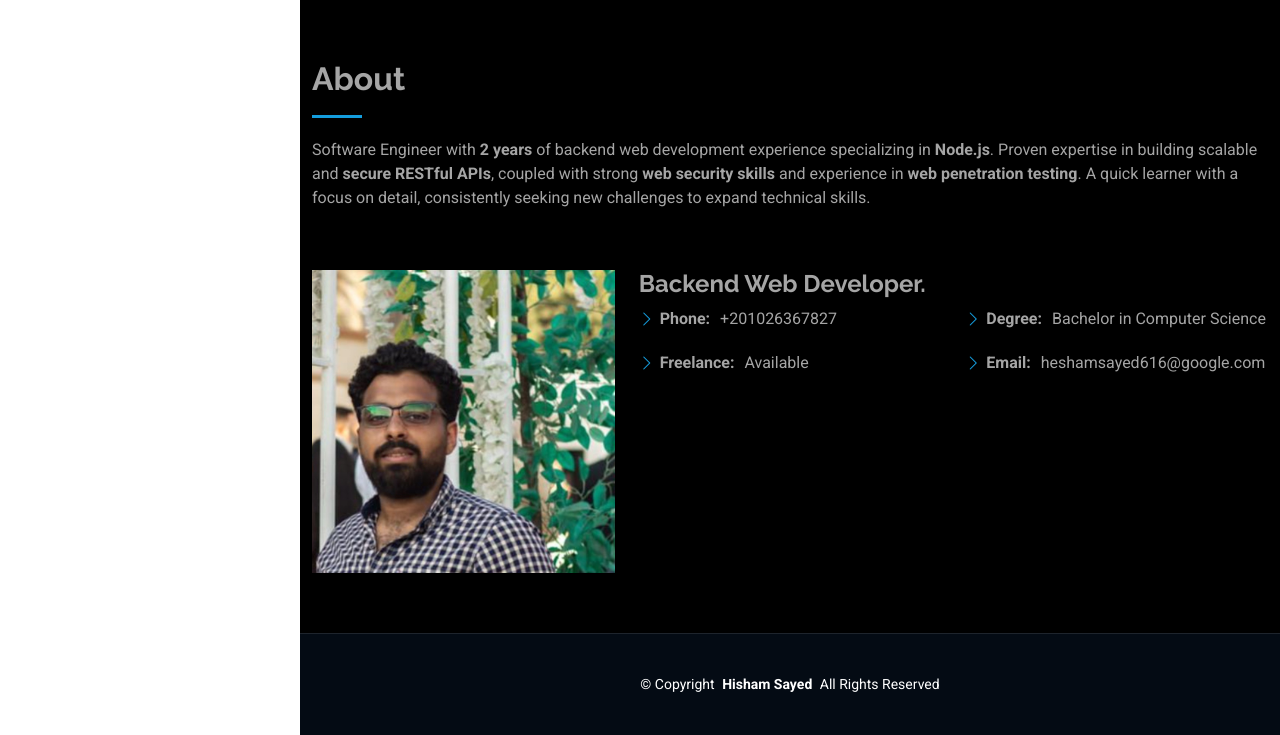
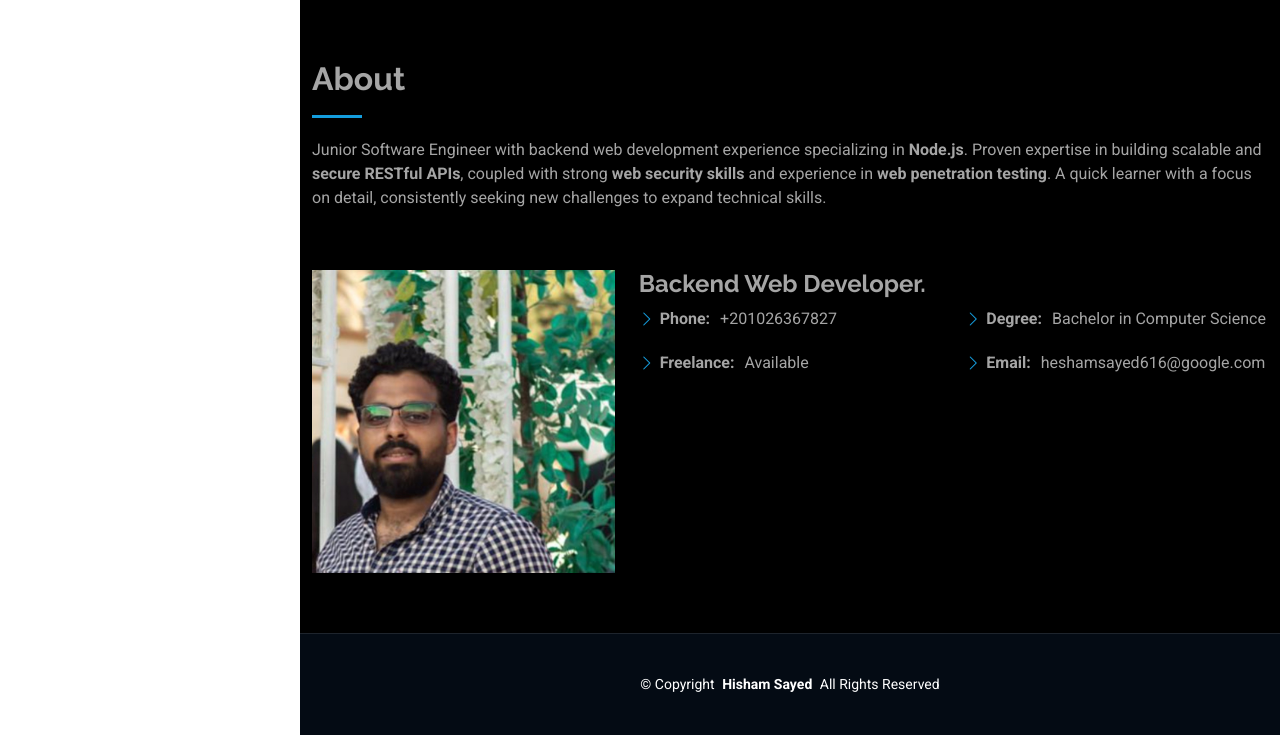
Before and after one commit to HeshamCaesar001/HeshamCaesar001.github.io, a plain HTML site: page index.html in a window 1280 px wide. Shown: the part 800-1535 px from the top of the page. Drawn offline with Linux system fonts and the light colour scheme.

Commit message:
updated resume

```diff
--- a/index.html
+++ b/index.html
@@ -86,7 +86,7 @@
       <!-- Section Title -->
       <div class="container section-title" data-aos="fade-up">
         <h2 style="color: #cdcdcdcd;">About</h2>
-        <p style="color: #cdcdcdcd;">Software Engineer with <b>2 years</b> of backend web development experience specializing in <b>Node.js</b>. Proven
+        <p style="color: #cdcdcdcd;">Junior Software Engineer with backend web development experience specializing in <b>Node.js</b>. Proven
             expertise in building scalable and <b>secure RESTful APIs</b>, coupled with strong <b>web security skills</b> and
             experience in <b>web penetration testing</b>. A quick learner with a focus on detail, consistently seeking new
             challenges to expand technical skills.</p>
```
Also changed, not shown: 1 other file.
